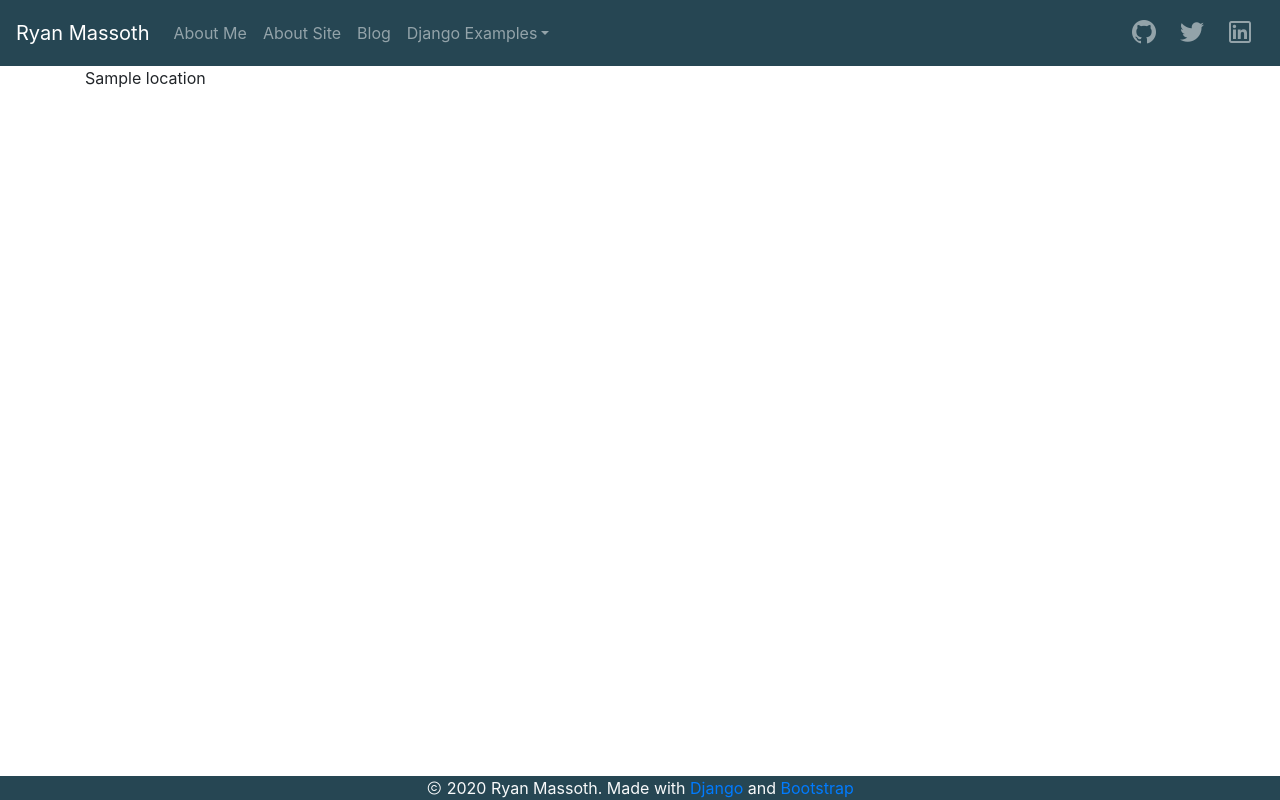
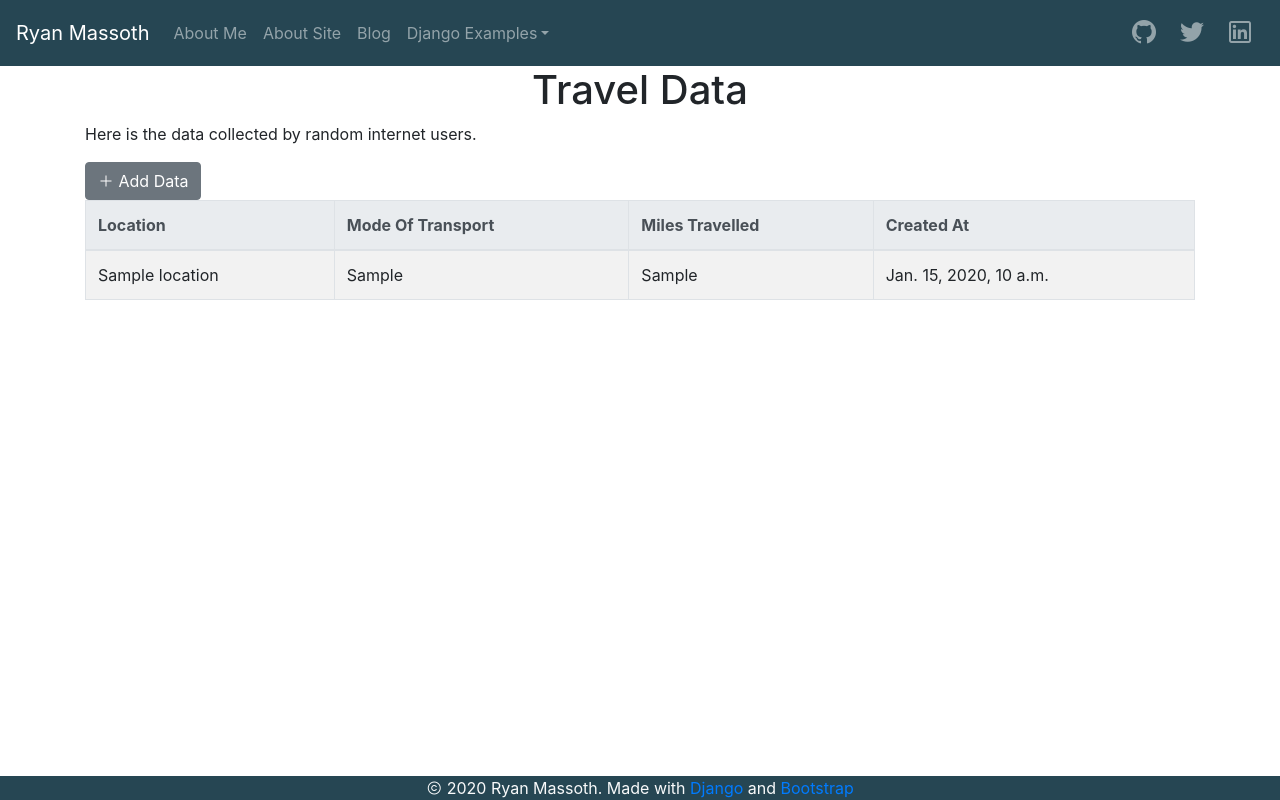
Before and after one commit to rmassoth/ryanmassoth.com, a Django app: template examples/templates/examples/traveldata_list.html in a window 1280 px wide. Run offline with Django 3.2, Linux system fonts and the light colour scheme; the template is opened without the code that fills it: most values are stand-ins (such as "Sample title", 1, 10 or a date in 2020); some libraries are stand-ins or nearby versions.

Commit message:
Added a table for viewing the travel data. Added form page for location for errors.

```diff
--- a/examples/templates/examples/traveldata_list.html
+++ b/examples/templates/examples/traveldata_list.html
@@ -4,11 +4,37 @@
 {% block maincontent %}
 
 <div class="container">
-	{% for object in object_list %}
-	<div>
-		{{ object.location.name }}
-	</div>
-	{% endfor %}
+
+    <h1 class='text-center'>Travel Data</h1>
+    <p>
+        Here is the data collected by random internet users.
+    </p>
+
+    <div class='row'>
+        <div class='col-md-12'>
+            <a href="{% url 'examples:create-traveldata' %}" class='btn btn-secondary'><i class="las la-plus"></i> Add Data</a>
+        </div>
+    </div>
+    <table class="table table-striped table-bordered">
+        <thead class='thead-light'>
+            <tr>
+                <th>Location</th>
+                <th>Mode Of Transport</th>
+                <th>Miles Travelled</th>
+                <th>Created At</th>
+            </tr>
+        </thead>
+        <tbody>
+    	    {% for object in object_list %}
+    	    <tr>
+                <td>{{ object.location.name }}</td>
+                <td>{{ object.mode_of_transport }}</td>
+                <td>{{ object.miles_travelled }}</td>
+                <td>{{ object.created_at }}</td>
+    	    </tr>
+    	    {% endfor %}
+        </t body>
+    </table>
 </div>
 
 {% endblock %}
--- a/examples/views.py
+++ b/examples/views.py
@@ -38,7 +38,7 @@ class CreateTravelData(CreateView):
     'location',
     'mode_of_transport',
     'miles_travelled']
-    success_url = reverse_lazy('examples:index')
+    success_url = reverse_lazy('examples:traveldata-list')
 
     def get_context_data(self, **kwargs):
         context = super().get_context_data(**kwargs)
@@ -52,5 +52,5 @@ class CreateLocation(CreateView):
     Create a new Location.
     """
     model = Location
-    fields = ['name']
+    form_class = LocationForm
     success_url = reverse_lazy('examples:create-traveldata')
--- a/home/static/home/home.css
+++ b/home/static/home/home.css
@@ -8,9 +8,9 @@ footer{
     background-color: #264653 !important;
 }
 
-body{
-	#background-color: #264653 !important;
-}
+/*body{
+	background-color: #264653 !important;
+}*/
 
 .img-thumbnail{
     background-color: #264653 !important;
```
Also changed, not shown: examples/templates/examples/location_form.html (added, +24 -0 lines), examples/templates/examples/traveldata_form.html (+7 -4 lines).
